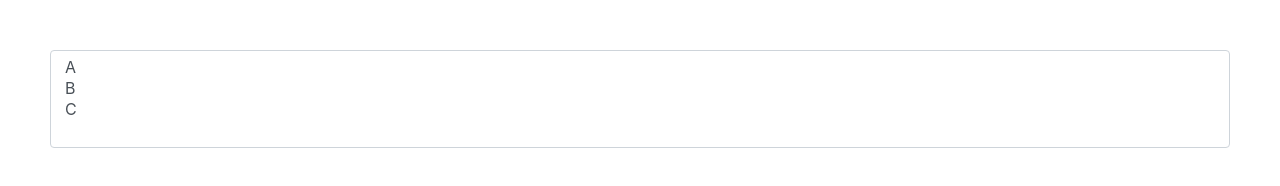
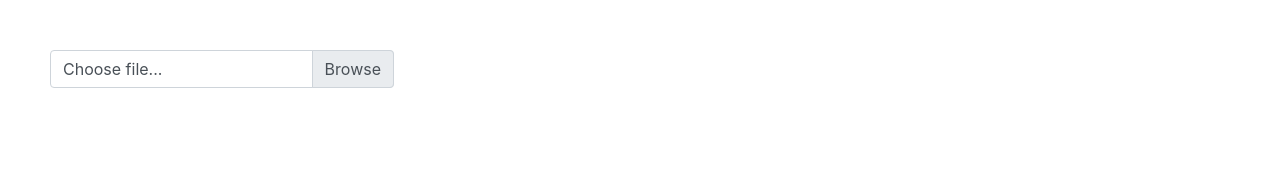
Before and after one commit to dustin0918/bootstrap, a website: page index.html in a window 1280 px wide. Shown: the top 186 px of the page. Drawn offline with nearby package versions, Linux system fonts and the light colour scheme.

Commit message:
choose file

```diff
--- a/index.html
+++ b/index.html
@@ -14,14 +14,10 @@
 </head>
 <body >
 <div class="component demo" style="height:300vh">
-
-
-
-    <select multiple id="demo-select" class="form-control">
-      <option value="a">A</option>
-      <option value="b">B</option>
-      <option value="c">C</option>
-    </select>
+    <label for="" class="custom-file">
+    <input type="file" class="custom-file-input">
+    <span class="custom-file-control"></span>
+    </label>
 </div>
 
 </body>
```
